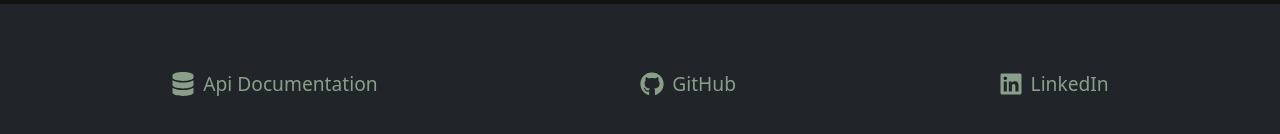
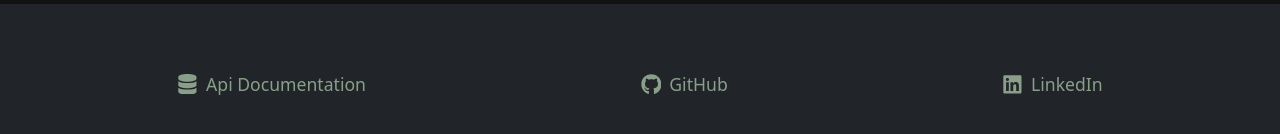
Before and after one commit to anthonynarine/AuthFlow, a React (Create React App) app in the folder react-auth/: page /setup-2fa in a window 1280 px wide. Shown: the part 636-770 px from the top of the page. Built offline with nearby package versions, Linux system fonts and the light colour scheme; no server answers.

Commit message:
updated the footer icon and text sizes

```diff
--- a/react-auth/src/components/footer/Footer.css
+++ b/react-auth/src/components/footer/Footer.css
@@ -31,7 +31,7 @@
   flex-grow: 1; /* Allow links to grow and shrink */
   justify-content: center; /* Center content within each link */
   transition: color 0.3s; /* Smooth transition for color */
-  font-size: 1.2rem; /* Increase font size for larger text and icons */
+  font-size: 1.1rem; /* Increase font size for larger text and icons */
 }
 
 .github-link:hover, .linkedin-link:hover, .api-link:hover {
@@ -43,7 +43,7 @@
 .linkedin-link svg,
 .api-link svg {
   margin-right: 8px; /* Adjust the value to increase/decrease space */
-  font-size: 1.5rem; /* Increase icon size */
+  font-size: 1.3rem; /* Increase icon size */
   transition: color 0.3s; /* Smooth transition for icon color */
 }
 
```
